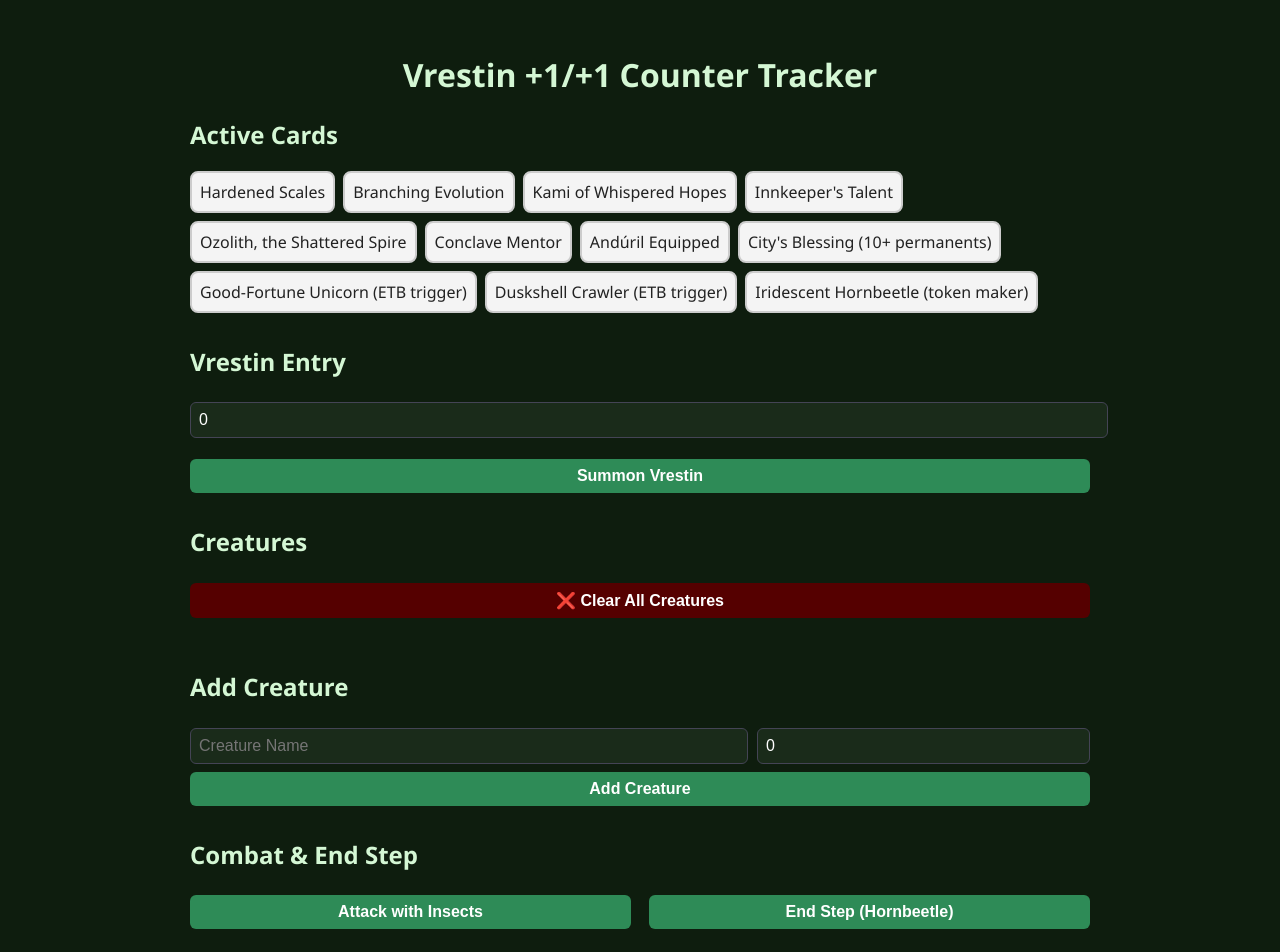
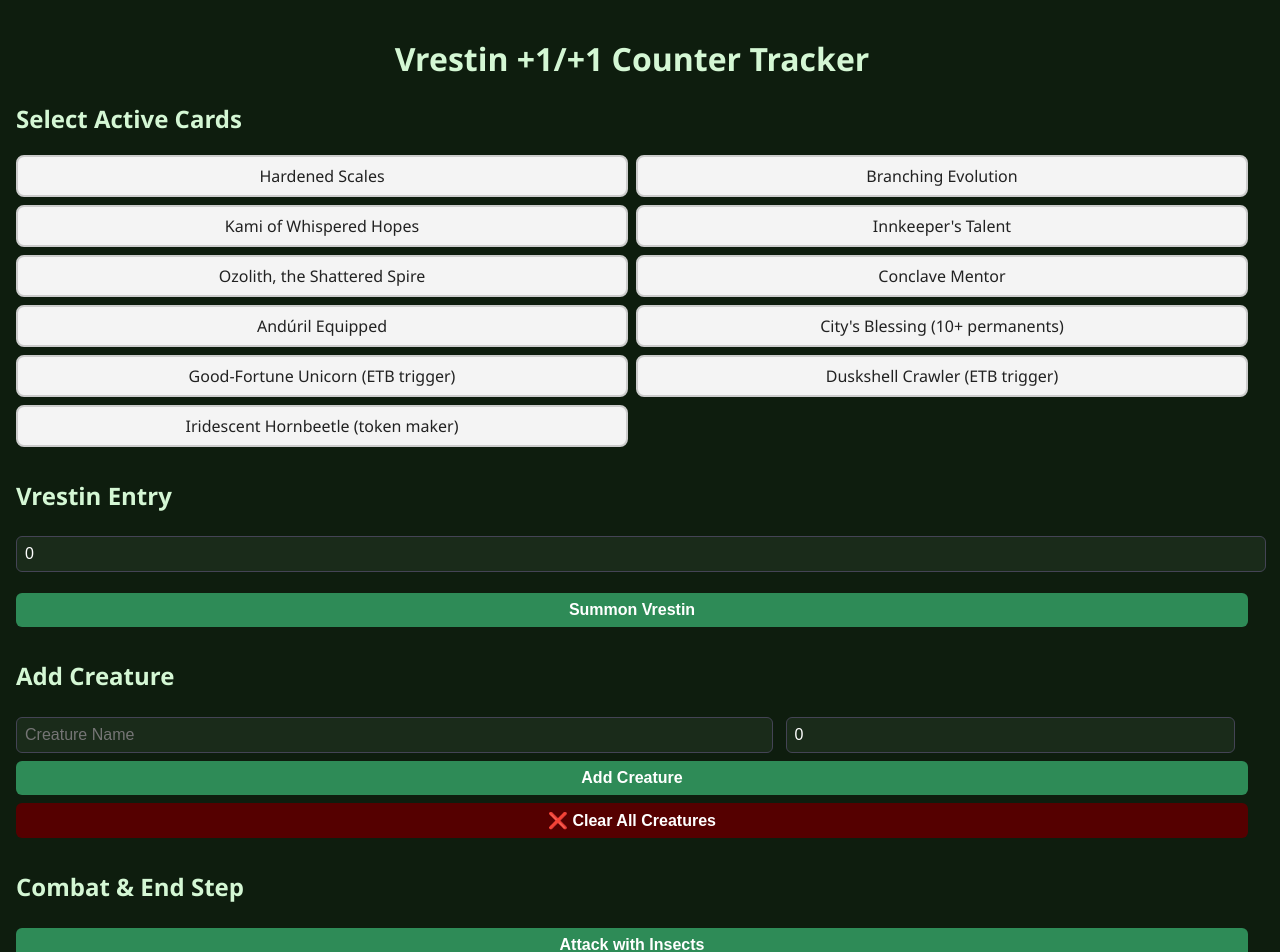
Before and after one commit to cdragon666/vrestin-counters, a React (Create React App) app: page / in a window 1280 px wide. Shown: the top 952 px of the page. Built offline with nearby package versions, Linux system fonts and the light colour scheme.

Commit message:
Restructure layout with two-column format and improved visibility

```diff
--- a/src/App.js
+++ b/src/App.js
@@ -78,7 +78,7 @@ export default function App() {
 
     addToTracker(vrestinCounters + base * insectCounters);
 
-    let log = `Vrestin enters with ${vrestinCounters} counters\n${base} Insect tokens created with ${insectCounters} counters each`;
+    let log = `[ETB Phase]\n✨ Vrestin enters with ${vrestinCounters} counters\n🐞 ${base} Insect tokens created (+${insectCounters})`;
 
     const newCreatures = [
       { name: "Vrestin", counters: vrestinCounters, power: 0, toughness: 0 },
@@ -90,7 +90,7 @@ export default function App() {
   };
 
   const handleCombat = () => {
-    let log = ``;
+    let log = `[Combat Phase]\n`;
     const insectBonus = Math.ceil((1 + getBaseCounterBonus()) * getMultiplier());
     const andurilBase = has("citys_blessing") ? 2 : 1;
     const andurilBonus = Math.ceil((andurilBase + getBaseCounterBonus()) * getMultiplier());
@@ -106,15 +106,15 @@ export default function App() {
     });
 
     log += has("anduril")
-      ? `Insects gain +${insectBonus}, all creatures gain +${andurilBonus} from Andúril.`
-      : `Insects gain +${insectBonus}.`;
+      ? `🌟 All insects +${insectBonus}, all creatures +${andurilBonus} from Andúril`
+      : `🌟 All insects +${insectBonus}`;
 
     setCreatures(updatedCreatures);
     setResultLog((prev) => [log, ...prev]);
   };
 
   const handleEndStep = () => {
-    let log = ``;
+    let log = `[End Step]\n`;
     if (has("hornbeetle") && counterTracker > 0) {
       const beetleBonus = getEntryCounterBonus();
       const newTokens = Array(counterTracker).fill().map((_, i) => ({
@@ -124,10 +124,10 @@ export default function App() {
         toughness: 1
       }));
       setCreatures((prev) => [...prev, ...newTokens]);
-      log += `Hornbeetle creates ${counterTracker} Beetle tokens with ${beetleBonus} counters each.`;
+      log += `Hornbeetle creates ${counterTracker} Beetle tokens (+${beetleBonus})`;
       addToTracker(counterTracker * beetleBonus);
     } else {
-      log += `No end step effects triggered.`;
+      log += `No effects triggered.`;
     }
     setCounterTracker(0);
     setResultLog((prev) => [log, ...prev]);
@@ -185,11 +185,13 @@ export default function App() {
   const clearLog = () => setResultLog([]);
 
   return (
-    <div style={{ padding: "2rem", maxWidth: "900px", margin: "auto" }}>
+    <div style={{ padding: "1rem", display: "flex", flexWrap: "wrap" }}>
+      {/* Left Column */}
+      <div style={{ flex: "1 1 50%", paddingRight: "1rem", minWidth: "300px" }}>
         <h1 style={{ textAlign: "center" }}>Vrestin +1/+1 Counter Tracker</h1>
 
-      <h2>Active Cards</h2>
-      <div style={{ display: "flex", flexWrap: "wrap", gap: "0.5rem" }}>
+        <h2>Select Active Cards</h2>
+        <div style={{ display: "grid", gridTemplateColumns: "1fr 1fr", gap: "0.5rem" }}>
           {supportCards.map((card) => (
             <div
               key={card.id}
@@ -222,36 +224,7 @@ export default function App() {
           Summon Vrestin
         </button>
 
-      <h2 style={{ marginTop: "2rem" }}>Creatures</h2>
-      {creatures.map((c, i) => (
-        <div
-          key={i}
-          style={{
-            display: "flex",
-            justifyContent: "space-between",
-            alignItems: "center",
-            padding: "0.5rem",
-            background: selectedCards.includes(c.name.toLowerCase()) ? "#3a5f3a" : "#f4f4f4",
-            color: selectedCards.includes(c.name.toLowerCase()) ? "#fff" : "#222",
-            borderRadius: "0.5rem",
-            marginBottom: "0.5rem"
-          }}
-        >
-          <span style={{ fontWeight: "bold" }}>
-            {c.name}: {c.power + c.counters}/{c.toughness + c.counters} (+{c.counters})
-          </span>
-          <div>
-            <button onClick={() => updateCounter(i, 1)}>+1</button>
-            <button onClick={() => updateCounter(i, -1)} style={{ marginLeft: "0.5rem" }}>-1</button>
-            <button onClick={() => removeCreature(i)} style={{ marginLeft: "0.5rem", color: "red" }}>🗑️</button>
-          </div>
-        </div>
-      ))}
-      <button onClick={clearAllCreatures} style={{ marginBottom: "2rem", width: "100%", background: "#500", color: "#fff" }}>
-        ❌ Clear All Creatures
-      </button>
-
-      <h2>Add Creature</h2>
+        <h2 style={{ marginTop: "2rem" }}>Add Creature</h2>
         <input
           type="text"
           placeholder="Creature Name"
@@ -269,6 +242,10 @@ export default function App() {
         <button onClick={addCreature} style={{ marginTop: "0.5rem", width: "100%" }}>
           Add Creature
         </button>
+        <button onClick={clearAllCreatures} style={{ marginTop: "0.5rem", width: "100%", background: "#500", color: "#fff" }}>
+          ❌ Clear All Creatures
+        </button>
+
         {suggestions.length > 0 && (
           <ul style={{ listStyle: "none", padding: 0, marginTop: "0.5rem", background: "#3a5f3a", border: "1px solid #888", borderRadius: "6px", fontWeight: "bold", fontSize: "1rem", color: "#fff" }}>
             {suggestions.map((s, i) => (
@@ -284,12 +261,29 @@ export default function App() {
         )}
 
         <h2 style={{ marginTop: "2rem" }}>Combat & End Step</h2>
-      <button onClick={handleCombat} style={{ width: "49%", marginRight: "2%" }}>
+        <button onClick={handleCombat} style={{ width: "100%" }}>
           Attack with Insects
         </button>
-      <button onClick={handleEndStep} style={{ width: "49%" }}>
-        End Step (Hornbeetle)
+        <button onClick={handleEndStep} style={{ marginTop: "0.5rem", width: "100%" }}>
+          Go to End Step (Hornbeetle Trigger)
         </button>
+      </div>
+
+      {/* Right Column */}
+      <div style={{ flex: "1 1 50%", minWidth: "300px" }}>
+        <h2>Creatures</h2>
+        {creatures.map((c, i) => (
+          <div key={i} style={{ display: "flex", justifyContent: "space-between", alignItems: "center", marginBottom: "0.5rem" }}>
+            <span style={{ fontWeight: "bold", color: "#222", fontSize: "1rem" }}>
+              {c.name}: {c.power + c.counters}/{c.toughness + c.counters} (+{c.counters})
+            </span>
+            <div>
+              <button onClick={() => updateCounter(i, 1)}>+1</button>
+              <button onClick={() => updateCounter(i, -1)} style={{ marginLeft: "0.5rem" }}>-1</button>
+              <button onClick={() => removeCreature(i)} style={{ marginLeft: "0.5rem", color: "red" }}>🗑️</button>
+            </div>
+          </div>
+        ))}
 
         {resultLog.length > 0 && (
           <div style={{ marginTop: "2rem" }}>
@@ -305,5 +299,6 @@ export default function App() {
           </div>
         )}
       </div>
+    </div>
   );
 }
```
Lines whose indentation alone changed are shown as unchanged.
